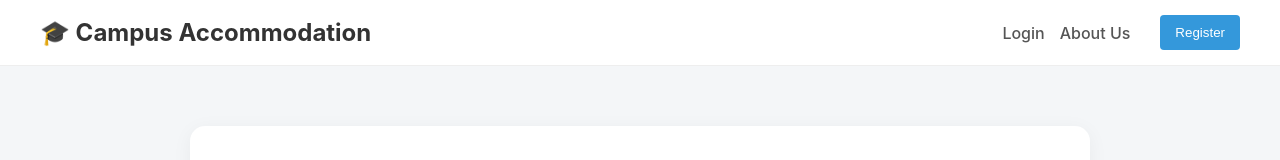
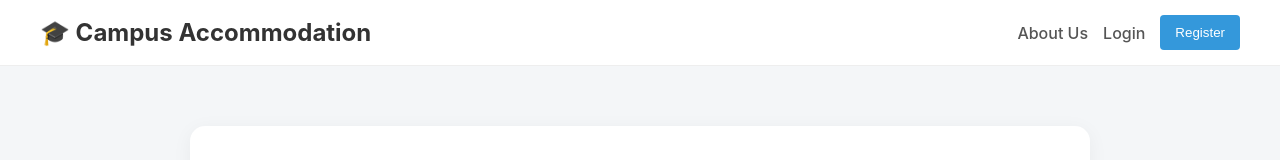
Before and after one commit to TadaisheChibondo/campus_accomodation, a React (Vite) app in the folder frontend/: page /about in a window 1280 px wide. Shown: the top 160 px of the page. Built offline with nearby package versions, Linux system fonts and the light colour scheme.

Commit message:
Make About page visible to logged-in users

```diff
--- a/frontend/src/components/Navbar.jsx
+++ b/frontend/src/components/Navbar.jsx
@@ -15,7 +15,6 @@ function Navbar() {
 
   return (
     <nav style={{ backgroundColor: "white", borderBottom: "1px solid #eee" }}>
-      {/* Inner container limits width to match the rest of the app */}
       <div
         style={{
           maxWidth: "1200px",
@@ -26,7 +25,6 @@ function Navbar() {
           alignItems: "center",
         }}
       >
-        {/* ... Keep your existing Logo and Links code here ... */}
         <Link
           to="/"
           style={{
@@ -43,7 +41,19 @@ function Navbar() {
           className="nav-links"
           style={{ display: "flex", gap: "15px", alignItems: "center" }}
         >
-          {/* ... (Your existing isAuthenticated logic) ... */}
+          {/* --- MOVED HERE: Visible to everyone --- */}
+          <Link
+            to="/about"
+            style={{
+              textDecoration: "none",
+              color: "#555",
+              fontWeight: "500",
+            }}
+          >
+            About Us
+          </Link>
+
+          {/* --- CONDITIONAL LINKS --- */}
           {isAuthenticated ? (
             <>
               <Link to="/add-property">
@@ -87,17 +97,6 @@ function Navbar() {
               >
                 Login
               </Link>
-              <Link
-                to="/about"
-                style={{
-                  textDecoration: "none",
-                  color: "#555",
-                  fontWeight: "500",
-                  marginRight: "15px",
-                }}
-              >
-                About Us
-              </Link>
 
               <Link to="/register">
                 <button
```
